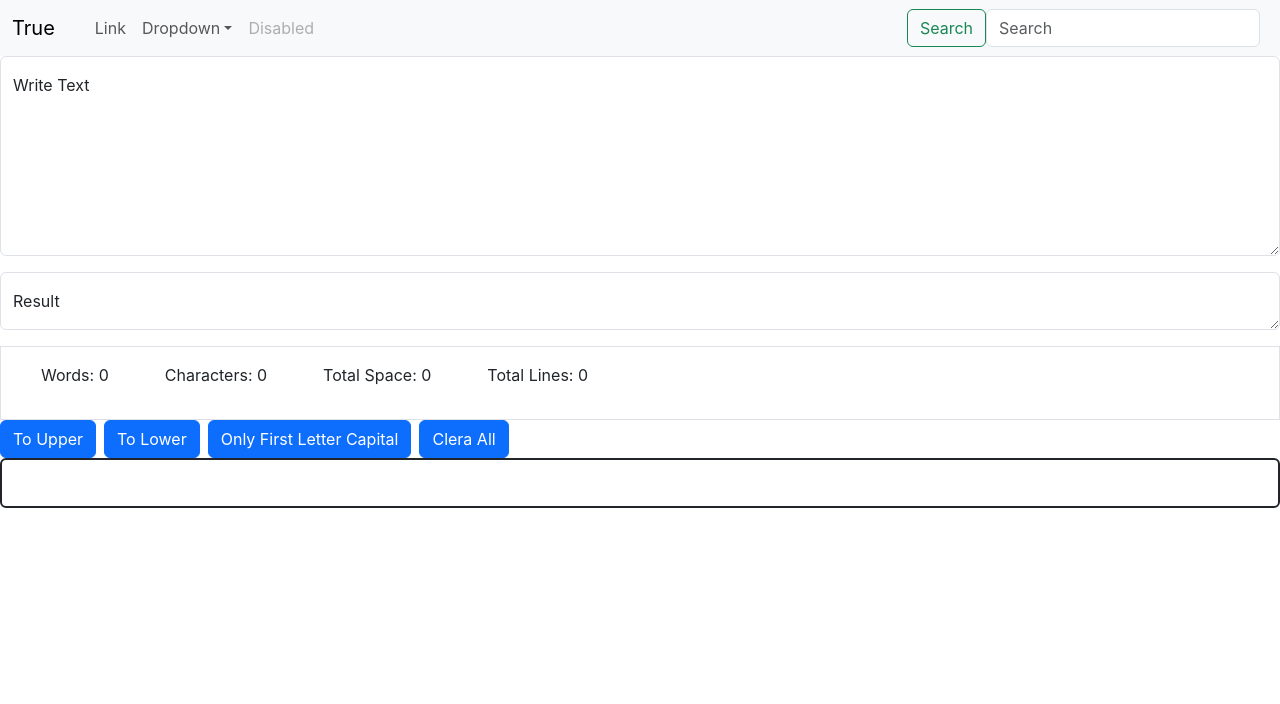
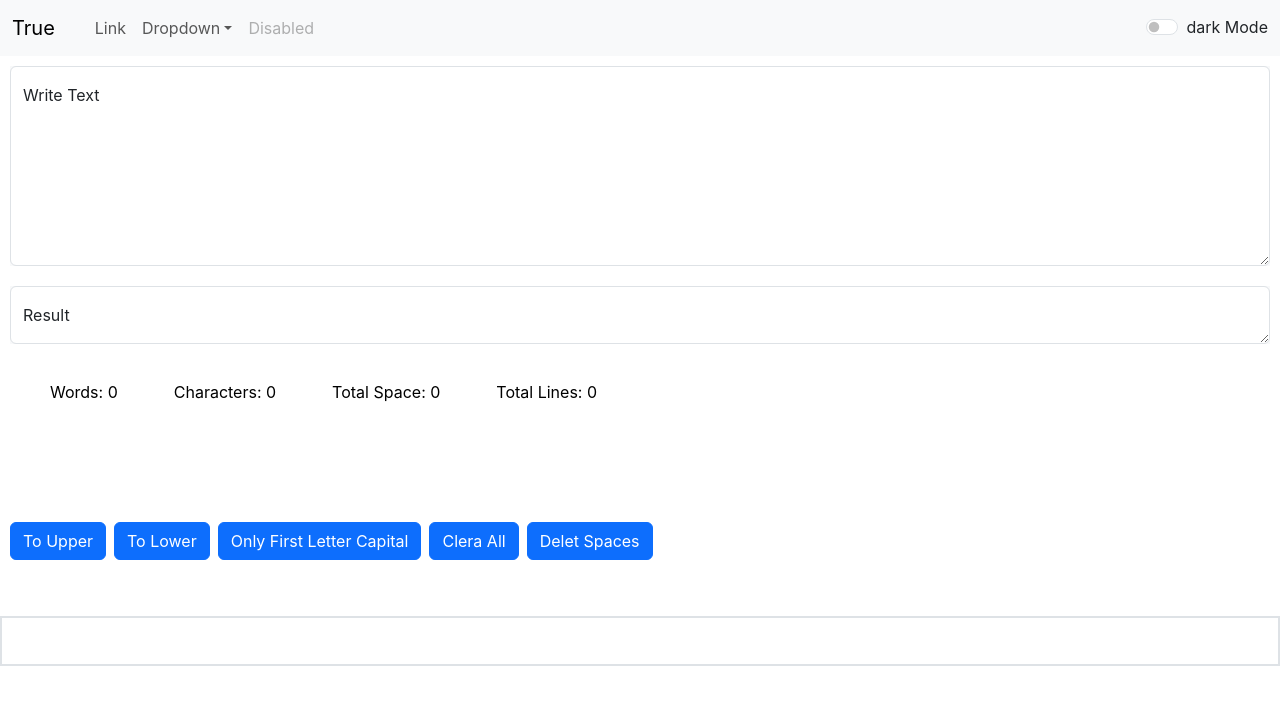
Before and after one commit to Shawaiz-Laiq/project, a React (Create React App) app: page / in a window 1280 px wide. Shown: the top 704 px of the page. Built offline with nearby package versions, Linux system fonts and the light colour scheme.

Commit message:
Update 0.0.1
Light Mode / Dark Mode
Space Button
Alert Only For Mode & For Space Button

```diff
--- a/src/App.css
+++ b/src/App.css
@@ -1,3 +1,4 @@
-.myText {
-    white-space: pre-line;
-}
+/* body {
+    background-color: #1a1d20;
+    color: white;
+} */
--- a/src/App.js
+++ b/src/App.js
@@ -1,13 +1,47 @@
 
 import './App.css';
 import Nav from './compounds/Navbar';
-import Text from './compounds/Text'
+import Text from './compounds/Text';
+import Alert from './compounds/Alert'
+import { useState, useRef } from 'react';
 
 function App() {
+  const [first, setfirst] = useState("light");
+  const [alerts, setAlerts] = useState(null)
+
+  const timerRef = useRef(null);
+
+  const showAlert = (msg, type) => {
+     if (timerRef.current) {
+      clearTimeout(timerRef.current);
+    }
+    setAlerts({
+      msg: msg,
+      type: type
+    })
+
+    timerRef.current = setTimeout(() => {
+      setAlerts(null);
+    }, 2500);
+  }
+
+  const toggleMode = () => {
+   if (first === "light") {
+    setfirst("dark")
+    document.body.style.backgroundColor = "black"
+    showAlert("success" , "Dark Mode inable")
+   } else {
+    setfirst("light")
+    document.body.style.backgroundColor = "white"
+    showAlert("success" , "Light Mode inable")
+   }
+  }
   return (
+
     <>
-    <Nav title="True" />
-    <Text />
+    <Nav title="True" first={first} toggleMode={toggleMode} />
+    <Alert alerts={alerts} />
+    <Text first={first} toggleMode={toggleMode} showAlert={showAlert} />
     </>
   )
 }
--- /dev/null
+++ b/src/compounds/Alert.jsx
@@ -0,0 +1,14 @@
+import React from "react";
+
+
+function Alert(props) {
+    return(
+        props.alerts && <div className={`alert alert-${props.alerts.msg === "Warning" ? "danger" : props.alerts.msg } alert-dismissible fade show`} role="alert" >
+            <strong>{props.alerts.msg}</strong> {props.alerts.type}
+            {/* <button type="button" className="btn-close" data-bs-dismiss="alert" aria-label="Close"></button> */}
+        </div>
+
+    )
+}
+
+export default Alert;
--- a/src/compounds/Navbar.jsx
+++ b/src/compounds/Navbar.jsx
@@ -3,10 +3,11 @@ import PropTypes from 'prop-types'
 
 
 function Nav(props) {
+
     return (
 
-    <nav className="navbar navbar-expand-lg bg-body-tertiary">
-        <div className="container-fluid">
+    <nav className= {`navbar navbar-expand-lg bg-${props.first}`}  data-bs-theme={`${props.first}`}>
+        <div className="container-fluid " >
             <a className="navbar-brand" href="/">{props.title}</a>
             <button className="navbar-toggler" type="button" data-bs-toggle="collapse" data-bs-target="#navbarSupportedContent" aria-controls="navbarSupportedContent" aria-expanded="false" aria-label="Toggle navigation">
                 <span className="navbar-toggler-icon"></span>
@@ -34,13 +35,15 @@ function Nav(props) {
                         <a className="nav-link disabled" aria-disabled="true" href='/'>Disabled</a>
                         </li>
                 </ul>
-                <form className="d-flex" role="search">
-                    <button className="btn btn-outline-success " type="submit" >Search</button>
-                    <input className="form-control me-2" type="search" placeholder="Search" aria-label="Search"/>
-                </form>
+            </div>
+
+            <div className="form-check form-switch">
+                <input className="form-check-input" type="checkbox" role="switch" id="switchCheckDefault" onClick={props.toggleMode}/>
+                <label className={`form-check-label text-${props.first === "dark" ? "light" : "dark"}`} htmlFor="switchCheckDefault">dark Mode</label>
             </div>
         </div>
     </nav>
+
 
 
     )
--- a/src/compounds/Text.jsx
+++ b/src/compounds/Text.jsx
@@ -1,10 +1,11 @@
 import { useState } from 'react'
 
-function Text() {
+function Text(props) {
 
     let [text, settext] = useState("")
     let [newt, setnewt] = useState('')
     const [textp, settextp] = useState(1)
+    let [totalSp, settotalsp] = useState(0)
     // let [words, setwords] = useState([''])
 
     const upper = () => {
@@ -89,7 +90,6 @@ if (text !== ""  ) {
     let first = sorted[i].slice(2, sorted[i].length-1)
 
     per.push(Math.round( (100 / char * first) * 100) / 100)
-    console.log(i)
 
     }
 }
@@ -101,13 +101,31 @@ const relo = (event) => {
     setnewt("")
     settextp(1)
 }
+const deletspace = () => {
+    let newText = text.split(/[ ]+/);
+    let spcount = text.split(/[ ]+/).length-1;
+    settotalsp(spac - spcount) ;
+
+
+    settext(newText.join(" "));
+    setnewt(newText.join(" "));
+    if (totalSp === 0) {
+        props.showAlert("Warning" , "There is no Extra Space")
+    } else {
+        props.showAlert("success" , `Delet Extra spaces: ${totalSp}`)
+    }
+}
 
 
 
     return (
-        <>
+        < >
 
-            <div className="form-floating mb-3">
+            <div className={`form-floating   bg-${props.first}`}  data-bs-theme={`${props.first}`}
+           style={{
+                        border: `10px solid ${props.first === "light" ? "white" : "black"}`
+
+                    }}>
                 <textarea
                     className="form-control"
                     placeholder="Write something"
@@ -123,7 +141,11 @@ const relo = (event) => {
                 <label>Write Text</label>
             </div>
 
-            <div className="form-floating mb-3">
+            <div className={`form-floating   bg-${props.first}`}  data-bs-theme={`${props.first}`}
+            style={{
+                        border: `10px solid ${props.first === "light" ? "white" : "black"}`
+
+                    }}>
                 <textarea
                     className="form-control"
                     placeholder="Result"
@@ -134,13 +156,28 @@ const relo = (event) => {
                 <label>Result</label>
             </div>
 
-            <div className='d-flex flex-wrap gap-2 border p-3'>
+            <div className='d-flex flex-wrap gap-2  p-3'
+            style={{
+                        backgroundColor: `${props.first === "light" ? "white" : "#212529"}`,
+                        border: `10px solid ${props.first === "light" ? "white" : "black"}`,
+                        color: `${props.first === "dark" ? "white" : "black"}`,
+
+
+                    }}>
                 <p className="myText px-4">Words: {word}</p>
                 <p className="myText px-4">Characters: {char}</p>
                 <p className="myText px-4">Total Space: {spac}</p>
                 <p className="myText px-4">Total Lines: {entr}</p>
+
             </div>
-            <div className="d-flex flex-wrap">
+            <div className="d-flex flex-wrap "
+            style={{
+                        backgroundColor: `${props.first === "light" ? "white" : "#212529"}`,
+                        border: `10px solid ${props.first === "light" ? "white" : "black"}`,
+                        color: `${props.first === "dark" ? "white" : "black"}`,
+
+
+                    }}>
                 {p.map(function(elem , idx){
                         return (
                             <div className=' w-25px mx-5'>
@@ -152,6 +189,14 @@ const relo = (event) => {
                     })
                 }
             </div>
+            <div
+            style={{
+                    height: '150px',
+                    display: 'flex',
+                    alignItems: "center",
+                    backgroundColor: `${props.first === "light" ? "white" : "black"}`,
+                    border: `10px solid ${props.first === "light" ? "white" : "black"}`,
+                    }}>
             <button
                 className="btn btn-primary me-2"
                 type="button"
@@ -182,12 +227,24 @@ const relo = (event) => {
             >
                 Clera All
             </button>
+            <button
+                className="btn btn-primary me-2"
+                type="button"
+                onClick={deletspace}
+            >
+                Delet Spaces
+            </button>
+            </div>
 
-            <div  className="border border-2 border-dark rounded p-2 text-break"
+            <div  className="border border-2  p-2 text-break"
                     style={{
                         width: '100%',
                         height: 'auto',
                         minHeight: '50px',
+                        backgroundColor: `${props.first === "light" ? "white" : "#212529"}`,
+                        border: `10px solid ${props.first === "dark" ? "white" : "black"}`,
+                         color: `${props.first === "dark" ? "white" : "black"}`
+
                     }}>
                 <p className="myText"> {textp === 1 ? text : newt}</p>
             </div>
```
